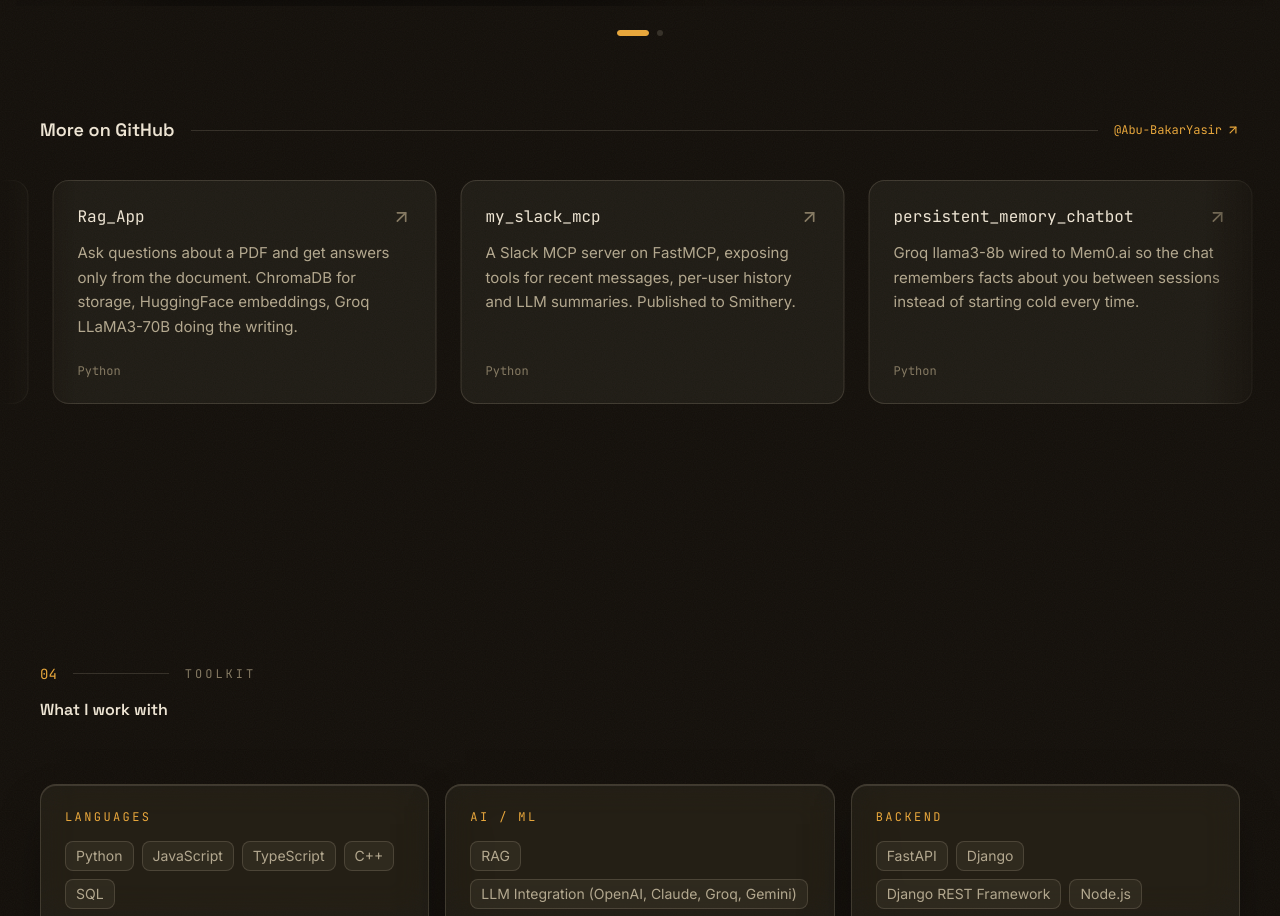
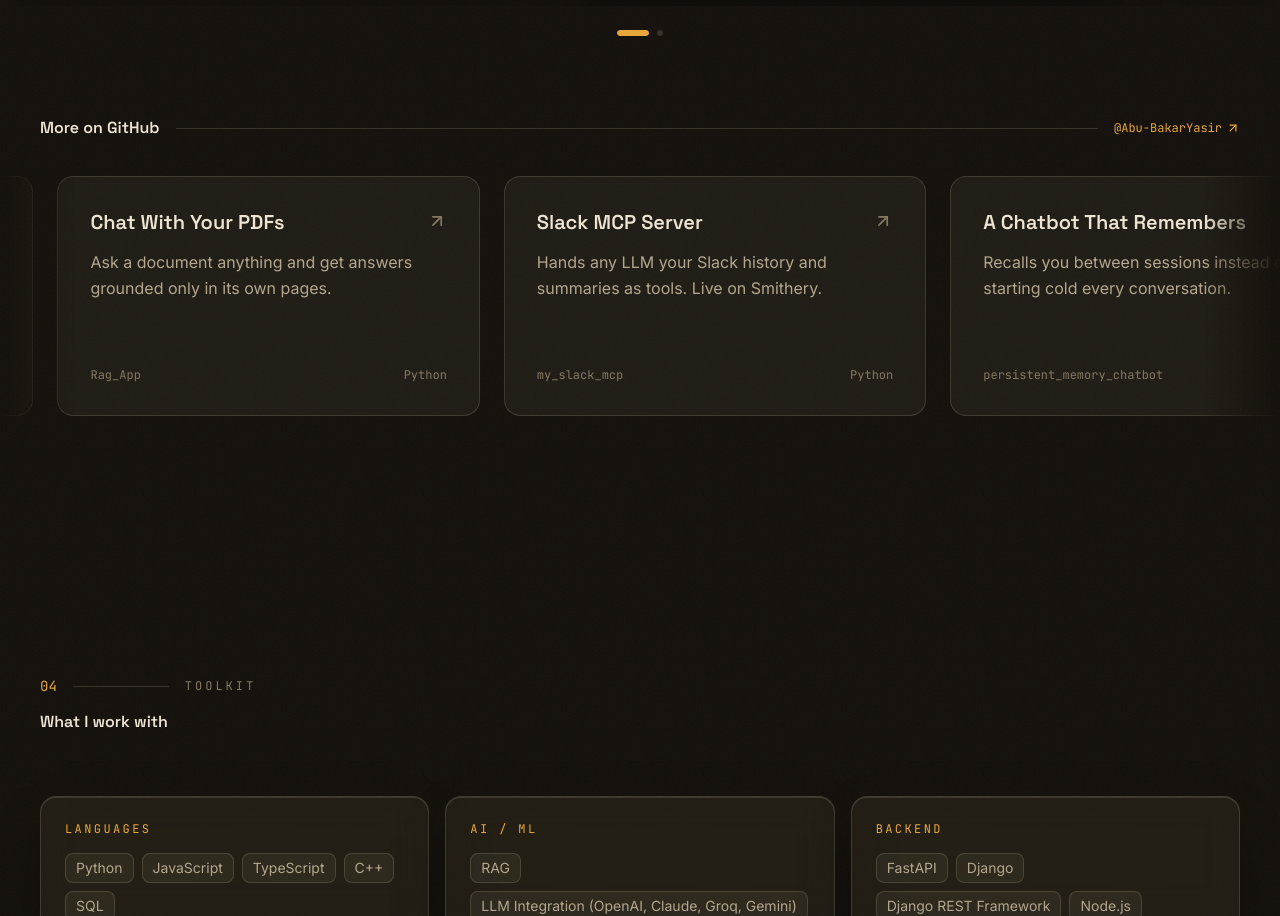
Before and after one commit to Abu-BakarYasir/abubakar-yasir-portfolio, a Next.js app: page / in a window 1280 px wide. Shown: the part 3154-4070 px from the top of the page. Built offline with nearby package versions, Linux system fonts and the light colour scheme.

Commit message:
Enlarge repo cards, add clickable titles and tighter hooks

```diff
--- a/components/sections/Projects.tsx
+++ b/components/sections/Projects.tsx
@@ -24,7 +24,12 @@ export function Projects() {
       {/* Open-source repos — a continuously scrolling marquee */}
       <Reveal className="mt-20">
         <div className="mb-8 flex items-center gap-4">
-          <h3 className="font-display text-lg font-semibold">More on GitHub</h3>
+          <h3
+            className="font-display font-semibold"
+            style={{ fontSize: "var(--text-h3)" }}
+          >
+            More on GitHub
+          </h3>
           <span className="h-px flex-1 bg-[var(--color-glass-border)]" />
           <a
             href="https://github.com/Abu-BakarYasir"
--- a/components/ui/GitHubMarquee.tsx
+++ b/components/ui/GitHubMarquee.tsx
@@ -34,20 +34,21 @@ export function GitHubMarquee() {
               rel="noopener noreferrer"
               aria-hidden={dupe || undefined}
               tabIndex={dupe ? -1 : undefined}
-              className="group mr-6 flex w-[clamp(320px,30vw,460px)] shrink-0 flex-col rounded-2xl border border-[var(--color-glass-border)] bg-[var(--color-glass)] p-6 transition-all duration-300 hover:-translate-y-0.5 hover:border-[color-mix(in_oklab,var(--color-accent)_45%,transparent)] hover:bg-[var(--color-glass-strong)]"
+              className="group mr-6 flex min-h-[240px] w-[clamp(360px,33vw,540px)] shrink-0 flex-col rounded-2xl border border-[var(--color-glass-border)] bg-[var(--color-glass)] p-8 transition-all duration-300 hover:-translate-y-0.5 hover:border-[color-mix(in_oklab,var(--color-accent)_45%,transparent)] hover:bg-[var(--color-glass-strong)]"
             >
-              <div className="flex items-center justify-between gap-3">
-                <span className="font-mono text-base text-[var(--color-fg)]">
-                  {repo.name}
-                </span>
-                <ArrowUpRight className="h-5 w-5 shrink-0 text-[var(--color-fg-faint)] transition-colors group-hover:text-[var(--color-accent)]" />
+              <div className="flex items-start justify-between gap-3">
+                <h4 className="font-display text-xl font-semibold leading-snug text-[var(--color-fg)] transition-colors group-hover:text-[var(--color-accent)]">
+                  {repo.title}
+                </h4>
+                <ArrowUpRight className="mt-0.5 h-5 w-5 shrink-0 text-[var(--color-fg-faint)] transition-colors group-hover:text-[var(--color-accent)]" />
               </div>
-              <p className="mt-3 flex-1 text-[15px] leading-relaxed text-[var(--color-fg-muted)]">
+              <p className="mt-3 flex-1 text-base leading-relaxed text-[var(--color-fg-muted)]">
                 {repo.summary}
               </p>
-              <span className="mt-6 inline-block font-mono text-xs text-[var(--color-fg-faint)]">
-                {repo.lang}
-              </span>
+              <div className="mt-6 flex items-center justify-between gap-3 font-mono text-xs text-[var(--color-fg-faint)]">
+                <span className="truncate">{repo.name}</span>
+                <span className="shrink-0">{repo.lang}</span>
+              </div>
             </a>
           );
         })}
--- a/content/projects.ts
+++ b/content/projects.ts
@@ -254,45 +254,53 @@ export const projects: Project[] = [
 ];
 
 // Secondary open-source repos shown as a compact grid (no full case study).
+// `title` is the human-friendly hook shown as the card heading; `name` is the
+// real repo slug, kept small as proof it's a live project.
 export const openSource = [
   {
     name: "slack-bounty-bot",
+    title: "Slack Bounty Bot",
     lang: "Python · Flask",
     summary:
-      "Scrapes Replit bounties through Firecrawl, keeps the high-value ones from the last 24 hours, and posts the best to Slack. Runs on Vercel on a CRON schedule.",
+      "Hunts the day's best-paying Replit bounties and drops them into Slack, on a schedule.",
     url: "https://github.com/Abu-BakarYasir/slack-bounty-bot",
   },
   {
     name: "Rag_App",
+    title: "Chat With Your PDFs",
     lang: "Python",
     summary:
-      "Ask questions about a PDF and get answers only from the document. ChromaDB for storage, HuggingFace embeddings, Groq LLaMA3-70B doing the writing.",
+      "Ask a document anything and get answers grounded only in its own pages.",
     url: "https://github.com/Abu-BakarYasir/Rag_App",
   },
   {
     name: "my_slack_mcp",
+    title: "Slack MCP Server",
     lang: "Python",
     summary:
-      "A Slack MCP server on FastMCP, exposing tools for recent messages, per-user history and LLM summaries. Published to Smithery.",
+      "Hands any LLM your Slack history and summaries as tools. Live on Smithery.",
     url: "https://smithery.ai/server/@Abu-BakarYasir/my_slack_mcp",
   },
   {
     name: "persistent_memory_chatbot",
+    title: "A Chatbot That Remembers",
     lang: "Python",
     summary:
-      "Groq llama3-8b wired to Mem0.ai so the chat remembers facts about you between sessions instead of starting cold every time.",
+      "Recalls you between sessions instead of starting cold every conversation.",
     url: "https://github.com/Abu-BakarYasir/persistent_memory_chatbot",
   },
   {
     name: "Pakistani-currency-classification",
+    title: "Banknote Classifier",
     lang: "Jupyter",
     summary: "A CNN that tells Pakistani banknotes apart by denomination.",
     url: "https://github.com/Abu-BakarYasir/Pakistani-currency-classification-project-using-CNN",
   },
   {
     name: "voice_assistant",
+    title: "Voice Assistant",
     lang: "Python",
-    summary: "Voice assistant experiment. Speech in, an LLM in the middle, a spoken answer out.",
+    summary: "Speak to it, an LLM thinks, and it talks back. Speech in, speech out.",
     url: "https://github.com/Abu-BakarYasir",
   },
 ];
```
